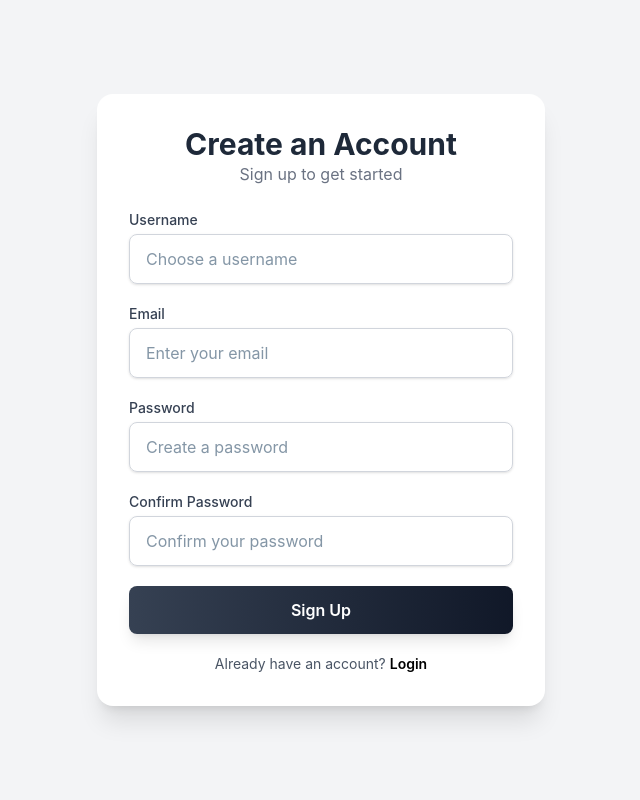
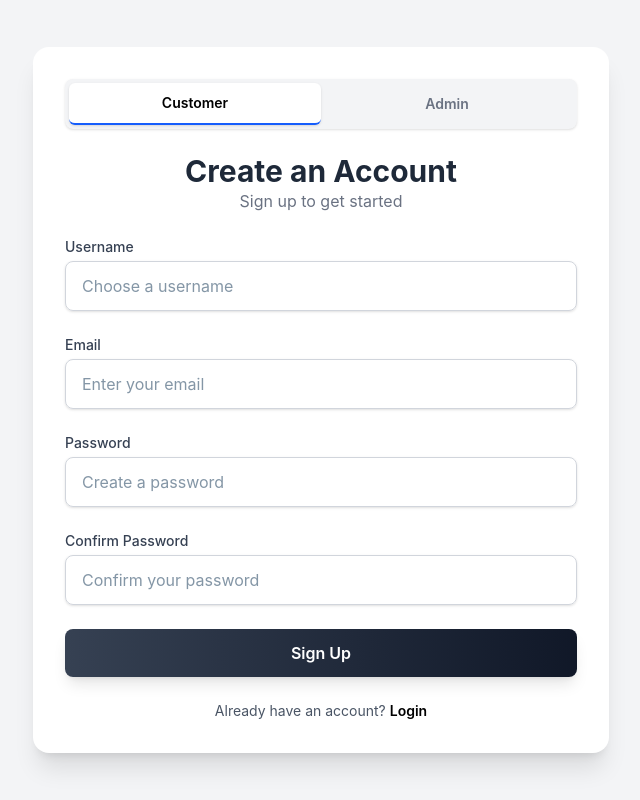
Before and after one commit to Avi0304/Customer-Relationship-Management, a React (Vite) app: page /signup in a window 1280 px wide. Shown: the whole page, without its empty margins (319-959 px from the left). Built offline with nearby package versions, Linux system fonts and the light colour scheme.

Commit message:
Create Separate Admin Signup Tab

```diff
--- a/src/components/SignUp.jsx
+++ b/src/components/SignUp.jsx
@@ -1,4 +1,4 @@
-import React from "react";
+import React, { useState } from "react";
 import { Formik, Form, Field, ErrorMessage } from "formik";
 import { SignupValidationSchema } from "./validation/AuthValidation";
 import { Link, useNavigate } from "react-router-dom";
@@ -7,14 +7,24 @@ import Swal from "sweetalert2";
 
 const SignUp = () => {
   const navigate = useNavigate();
+  const [activeTab, setActiveTab] = useState('customer');
+  const [adminKey, setAdminKey] = useState("");
+
 
   const handleSignup = async (values, { setSubmitting, setErrors }) => {
     try {
-      const response = await axios.post("http://localhost:8080/api/user/register", {
+
+      const requestBody = {
         name: values.username,
         email: values.email,
         password: values.password,
-      });
+      };
+
+      if (activeTab === 'admin') {
+        requestBody.adminKey = values.adminKey;
+      }
+
+      const response = await axios.post("http://localhost:8080/api/user/register", requestBody);
 
       // Check if registration was successful
       if (response.status === 201 || response.status === 200) {
@@ -72,27 +82,48 @@ const SignUp = () => {
 
   return (
     <div className="min-h-screen flex items-center justify-center light:bg-gray-100 px-4 dark:bg-slate-950">
-       <div className="w-full max-w-md bg-white shadow-xl rounded-2xl p-8 dark:bg-slate-900 dark:shadow-[0px_15px_40px_-5px_rgba(255,255,255,0.3),0px_-5px_15px_-5px_rgba(255,255,255,0.15)]">
+      <div className="w-full max-w-xl bg-white shadow-xl rounded-2xl p-8 dark:bg-slate-900 dark:shadow-[0px_15px_40px_-5px_rgba(255,255,255,0.3),0px_-5px_15px_-5px_rgba(255,255,255,0.15)]">
+
+        {/* Tabs */}
+        <div className="grid grid-cols-2 bg-gray-100 rounded-lg p-1 mb-6 w-full shadow-sm">
+          {['customer', 'admin'].map((tab) => (
+            <button
+              key={tab}
+              onClick={() => setActiveTab(tab)}
+              className={`py-2.5 text-center font-semibold text-sm transition-all duration-300 rounded-md ${activeTab === tab
+                ? 'bg-white text-black shadow-sm border-b-2 border-blue-600'
+                : 'text-gray-500 hover:text-black'
+                }`}
+            >
+              {tab.charAt(0).toUpperCase() + tab.slice(1)}
+            </button>
+          ))}
+        </div>
+
+        {/* Title */}
         <h2 className="text-3xl font-bold text-gray-800 text-center dark:text-white">
-          Create an Account
+        {activeTab === 'admin' ? 'Create Admin Account' : 'Create an Account'}
         </h2>
         <p className="text-md text-gray-500 text-center mb-6 dark:text-slate-400">
-          Sign up to get started
+         {activeTab === 'admin' ? 'Register as an administrator': 'Sign up to get started'}
         </p>
 
+        {/* Formik Form */}
         <Formik
           initialValues={{
             username: "",
             email: "",
             password: "",
             confirmPassword: "",
+            adminKey: "",
           }}
           validationSchema={SignupValidationSchema}
           onSubmit={handleSignup}
         >
           {({ isSubmitting }) => (
-            <Form className="space-y-5">
-              {/* Username Field */}
+            <Form className="space-y-6">
+
+                {/* Username */}
                 <div>
                   <label className="block text-sm font-medium text-gray-700 dark:text-slate-300">
                     Username
@@ -100,17 +131,13 @@ const SignUp = () => {
                   <Field
                     type="text"
                     name="username"
-                  className="mt-1 block w-full px-4 py-3 border border-gray-300 rounded-lg shadow-sm light:focus:ring-indigo-500 light:focus:border-indigo-500 dark:border-gray-600 dark:bg-slate-900 dark:text-white dark:focus:ring-gray-500 transition"
+                    className="mt-1 block w-full px-4 py-3 border border-gray-300 rounded-lg shadow-sm dark:border-gray-600 dark:bg-slate-900 dark:text-white dark:focus:ring-gray-500 transition"
                     placeholder="Choose a username"
                   />
-                <ErrorMessage
-                  name="username"
-                  component="p"
-                  className="text-red-500 text-xs mt-1"
-                />
+                  <ErrorMessage name="username" component="p" className="text-red-500 text-xs mt-1" />
                 </div>
 
-              {/* Email Field */}
+                {/* Email */}
                 <div>
                   <label className="block text-sm font-medium text-gray-700 dark:text-slate-300">
                     Email
@@ -118,17 +145,13 @@ const SignUp = () => {
                   <Field
                     type="email"
                     name="email"
-                  className="mt-1 block w-full px-4 py-3 border border-gray-300 rounded-lg shadow-sm light:focus:ring-indigo-500 light:focus:border-indigo-500 dark:border-gray-600 dark:bg-slate-900 dark:text-white dark:focus:ring-gray-500 transition"
+                    className="mt-1 block w-full px-4 py-3 border border-gray-300 rounded-lg shadow-sm dark:border-gray-600 dark:bg-slate-900 dark:text-white dark:focus:ring-gray-500 transition"
                     placeholder="Enter your email"
                   />
-                <ErrorMessage
-                  name="email"
-                  component="p"
-                  className="text-red-500 text-xs mt-1"
-                />
+                  <ErrorMessage name="email" component="p" className="text-red-500 text-xs mt-1" />
                 </div>
 
-              {/* Password Field */}
+                {/* Password */}
                 <div>
                   <label className="block text-sm font-medium text-gray-700 dark:text-slate-300">
                     Password
@@ -136,17 +159,13 @@ const SignUp = () => {
                   <Field
                     type="password"
                     name="password"
-                  className="mt-1 block w-full px-4 py-3 border border-gray-300 rounded-lg shadow-sm folight:focus:ring-indigo-500 light:focus:border-indigo-500 dark:border-gray-600 dark:bg-slate-900 dark:text-white dark:focus:ring-gray-500 transition"
+                    className="mt-1 block w-full px-4 py-3 border border-gray-300 rounded-lg shadow-sm dark:border-gray-600 dark:bg-slate-900 dark:text-white dark:focus:ring-gray-500 transition"
                     placeholder="Create a password"
                   />
-                <ErrorMessage
-                  name="password"
-                  component="p"
-                  className="text-red-500 text-xs mt-1"
-                />
+                  <ErrorMessage name="password" component="p" className="text-red-500 text-xs mt-1" />
                 </div>
 
-              {/* Confirm Password Field */}
+                {/* Confirm Password */}
                 <div>
                   <label className="block text-sm font-medium text-gray-700 dark:text-slate-300">
                     Confirm Password
@@ -154,22 +173,37 @@ const SignUp = () => {
                   <Field
                     type="password"
                     name="confirmPassword"
-                  className="mt-1 block w-full px-4 py-3 border border-gray-300 rounded-lg shadow-sm light:focus:ring-indigo-500 light:focus:border-indigo-500 dark:border-gray-600 dark:bg-slate-900 dark:text-white dark:focus:ring-gray-500 transition"
+                    className="mt-1 block w-full px-4 py-3 border border-gray-300 rounded-lg shadow-sm dark:border-gray-600 dark:bg-slate-900 dark:text-white dark:focus:ring-gray-500 transition"
                     placeholder="Confirm your password"
                   />
-                <ErrorMessage
-                  name="confirmPassword"
-                  component="p"
-                  className="text-red-500 text-xs mt-1"
-                />
+                  <ErrorMessage name="confirmPassword" component="p" className="text-red-500 text-xs mt-1" />
                 </div>
 
-              {/* Signup Button */}
+
+              {activeTab === 'admin' && (
+                <div>
+                  <label htmlFor="adminKey" className="block text-sm font-medium text-gray-700 dark:text-slate-300">
+                    Admin Registration Key
+                  </label>
+                  <Field
+                    // id="adminKey"
+                    type="password"
+                    name="adminKey"
+                    placeholder="Enter admin key"
+                    required
+                    className="mt-1 block w-full px-4 py-3 border border-gray-300 rounded-lg shadow-sm dark:border-gray-600 dark:bg-slate-900 dark:text-white dark:focus:ring-gray-500 transition"
+                  />
+                  <p className="mt-1 text-xs text-gray-500 dark:text-slate-400">
+                    Admin key required for administrator access
+                  </p>
+                </div>
+              )}
+
+
+              {/* Submit Button */}
               <button
                 type="submit"
-                className="w-full bg-gradient-to-r from-gray-700 to-gray-900 hover:from-gray-800 hover:to-black text-white font-semibold py-3 rounded-lg transition duration-300 shadow-lg transform hover:scale-105
-                dark:bg-gradient-to-r dark:from-teal-500 dark:to-emerald-600 dark:hover:from-teal-600 dark:hover:to-emerald-700
-  "
+                className="w-full bg-gradient-to-r from-gray-700 to-gray-900 hover:from-gray-800 hover:to-black text-white font-semibold py-3 rounded-lg transition duration-300 shadow-lg transform hover:scale-105 dark:from-teal-500 dark:to-emerald-600 dark:hover:from-teal-600 dark:hover:to-emerald-700"
                 disabled={isSubmitting}
               >
                 {isSubmitting ? "Signing Up..." : "Sign Up"}
@@ -178,10 +212,7 @@ const SignUp = () => {
               {/* Login Link */}
               <p className="text-center text-sm text-gray-600 dark:text-slate-400">
                 Already have an account?{" "}
-                <Link
-                  to="/login"
-                  className="light:text-black font-semibold hover:underline dark:text-slate-300"
-                >
+                <Link to="/login" className="light:text-black font-semibold hover:underline dark:text-slate-300">
                   Login
                 </Link>
               </p>
@@ -190,6 +221,7 @@ const SignUp = () => {
         </Formik>
       </div>
     </div>
+
   );
 };
 
```
Also changed, not shown: 2 other files (tests, documents, lock files or other folders). Lines whose indentation alone changed are shown as unchanged.
